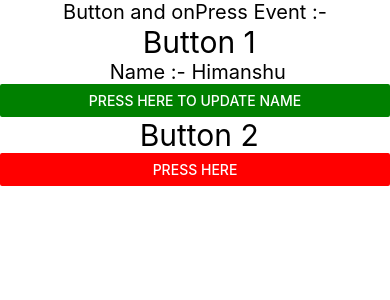
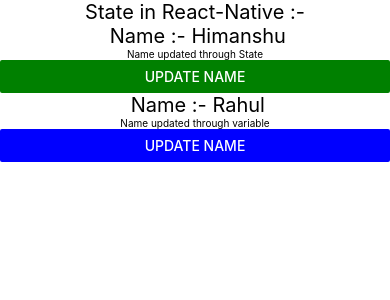
Before and after one commit to HimanshuTakshak2000/react-native-learn-from-Step_by_Step, a React Native app: screen / in a window 390 px wide. Shown: the top 300 px of the page. Built offline with nearby package versions, Linux system fonts and the light colour scheme.

Commit message:
What is state and its example in react-native vd-10 by Step-By-Step

```diff
--- a/App.tsx
+++ b/App.tsx
@@ -7,8 +7,9 @@
 
 function App() {
   const [name, setName] = useState('Himanshu');
+  let data = 'Rahul';
 
-  const messageHandler = () => {
+  const messageHandler1 = () => {
     // console.warn('Press Here is clicked');
     if (name === 'Himanshu') {
       // console.warn('if ');
@@ -19,29 +20,33 @@
     }
   };
 
-  const errorHandler = (err: string) => {
-    console.warn(err);
+  const messageHandler2 = () => {
+    if (data === 'Rahul') {
+      console.warn(data);
+      data = 'Mor';
+    } else {
+      console.warn(data);
+      data = 'Rahul';
+    }
   };
+
   return (
     <View>
       <Text style={{textAlign: 'center', fontSize: 20}}>
-        Button and onPress Event :-
+        State in React-Native :-
       </Text>
-      <Text style={{textAlign: 'center', fontSize: 30}}> Button 1</Text>
+
       <Text style={{textAlign: 'center', fontSize: 20}}> Name :- {name}</Text>
-      <Button
-        title="Press Here to Update Name"
-        onPress={messageHandler}
-        color={'green'}
-      />
-      {/* <Button title="Press Here" onPress={messageHandler()} color={'green'} /> --> We can not do this as it will called immediately when page UI is render and function is not bind using this type of declaration*/}
+      <Text style={{textAlign: 'center', fontSize: 10}}>
+        Name updated through State
+      </Text>
+      <Button title="Update Name" onPress={messageHandler1} color={'green'} />
 
-      <Text style={{textAlign: 'center', fontSize: 30}}> Button 2</Text>
-      <Button
-        title="Press Here"
-        onPress={() => errorHandler('Some Message')}
-        color={'red'}
-      />
+      <Text style={{textAlign: 'center', fontSize: 20}}> Name :- {data}</Text>
+      <Text style={{textAlign: 'center', fontSize: 10}}>
+        Name updated through variable
+      </Text>
+      <Button title="Update Name" onPress={messageHandler2} color={'blue'} />
     </View>
   );
 }
```
